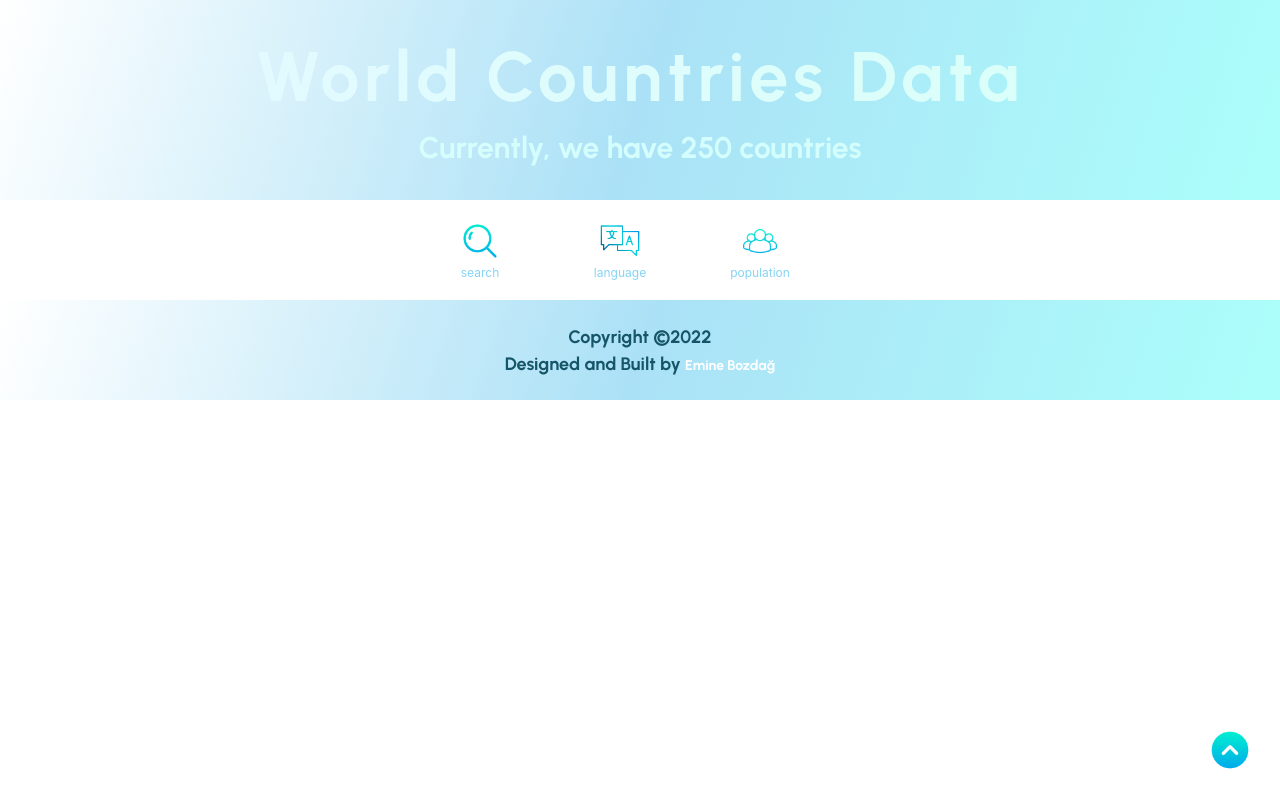
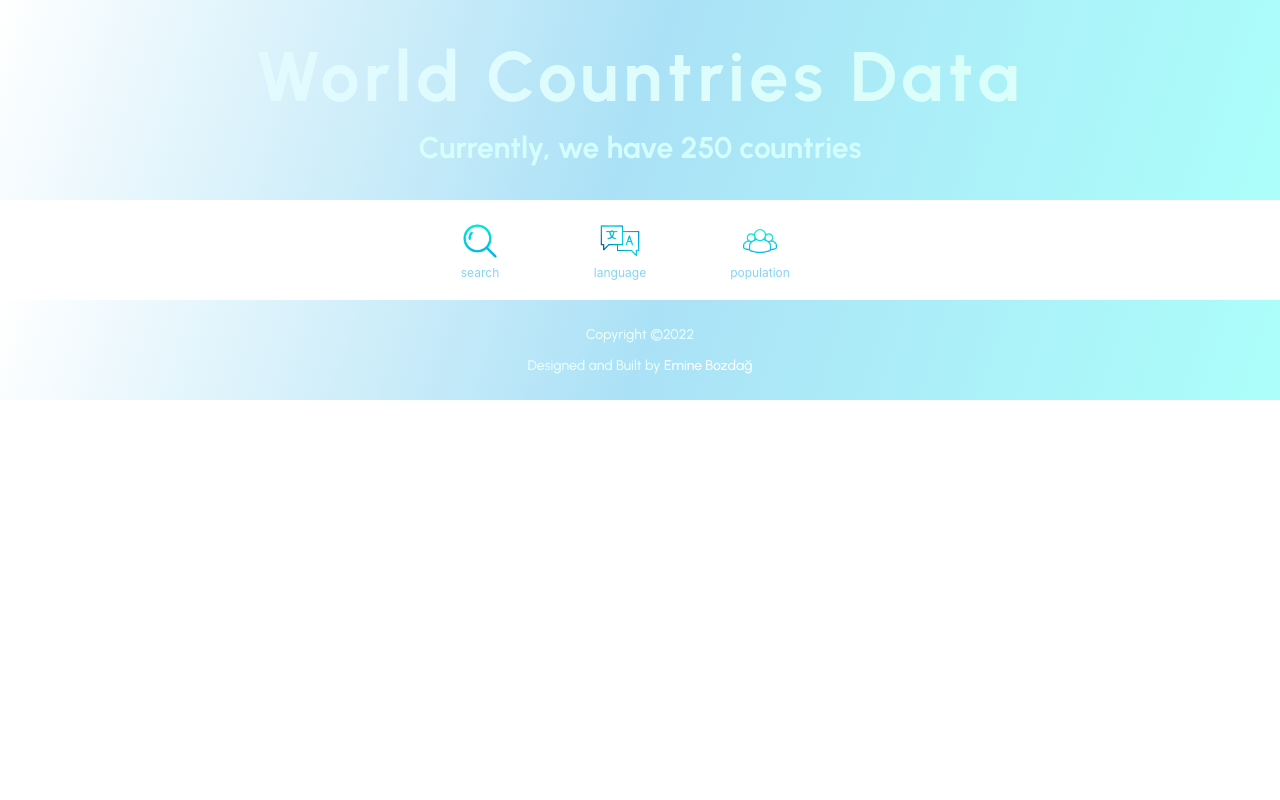
Before and after one commit to eminebozdag/world-countries, a React (Create React App) app: page / in a window 1280 px wide. Built offline with nearby package versions, Linux system fonts and the light colour scheme.

Commit message:
implemented scroll button

```diff
--- a/src/App.css
+++ b/src/App.css
@@ -1,3 +1,13 @@
 .App {
   text-align: center;
 }
+
+.scroll-button {
+  height: 40px;
+  width: 40px;
+  border-radius: 20px;
+  position: fixed;
+  bottom: 30px;
+  right: 30px;
+  z-index: 99;
+}
--- a/src/App.js
+++ b/src/App.js
@@ -1,14 +1,43 @@
+import React, { useEffect, useState } from "react";
+import upIcon from "../src/assets/icons/up-arrow.png";
 import "./App.css";
 import Body from "./components/body/body";
 import Footer from "./components/footer/footer";
 import Header from "./components/header/header";
 function App() {
+  const [showButton, setShowButton] = useState(false);
+  useEffect(() => {
+    const handleScrollButtonVisibility = () => {
+      window.pageYOffset > 300 ? setShowButton(true) : setShowButton(false);
+    };
+
+    window.addEventListener("scroll", handleScrollButtonVisibility);
+
+    return () => {
+      window.removeEventListener("scroll", handleScrollButtonVisibility);
+    };
+  }, []);
+
+  const handleScrollToTop = () => {
+    window.scrollTo({
+      top: 0,
+      behavior: "smooth",
+    });
+  };
   return (
     <div className="App">
       <Header />
-
       <Body />
       <Footer />
+      {showButton && (
+        <input
+          type="image"
+          className="scroll-button"
+          src={upIcon}
+          alt="scroll"
+          onClick={handleScrollToTop}
+        />
+      )}
     </div>
   );
 }
--- a/src/components/footer/footer.css
+++ b/src/components/footer/footer.css
@@ -18,7 +18,8 @@
   width: 100%;
 }
 
-.footer-text {
+.footer-text,
+p {
   font-family: "Urbanist", sans-serif;
   color: rgb(233, 255, 251);
   font-size: 14px;
@@ -28,13 +29,3 @@ span {
   color: rgb(255, 255, 255);
   font-size: 14px;
 }
-
-.scroll-button {
-  height: 40px;
-  width: 40px;
-  border-radius: 20px;
-  position: fixed;
-  bottom: 30px;
-  right: 30px;
-  z-index: 99;
-}
--- a/src/components/footer/footer.jsx
+++ b/src/components/footer/footer.jsx
@@ -1,6 +1,6 @@
 import React from "react";
-import upIcon from "../../assets/icons/up-arrow.png";
 import "./footer.css";
+
 const Footer = () => {
   return (
     <div className="footer-container">
@@ -10,13 +10,6 @@ const Footer = () => {
           Designed and Built by <span>Emine Bozdağ</span>
         </p>
       </div>
-      <input
-        type="image"
-        src={upIcon}
-        alt="scroll"
-        className="scroll-button"
-        onClick={() => console.log("hello")}
-      />
     </div>
   );
 };
--- a/src/pages/countries/country/country.css
+++ b/src/pages/countries/country/country.css
@@ -51,7 +51,7 @@ h2 {
   font-size: 18px;
 }
 
-p {
+.info-p {
   font-family: "Urbanist", sans-serif;
   color: rgb(22, 85, 104);
   margin: 5px;
--- a/src/pages/countries/country/country.jsx
+++ b/src/pages/countries/country/country.jsx
@@ -18,19 +18,19 @@ const Country = (props) => {
       </div>
       <div className="country-info">
         <h2>{name}</h2>
-        <p>
+        <p className="info-p">
           Capital: <span className="info-span">{capital}</span>
         </p>
-        <p>
+        <p className="info-p">
           Language: <span className="info-span">{formattedLanguages}</span>
         </p>
-        <p>
+        <p className="info-p">
           Population:{" "}
           <span className="info-span">
             {population.toString().replace(/\B(?=(\d{3})+(?!\d))/g, ",")}
           </span>
         </p>
-        <p>
+        <p className="info-p">
           Currency: <span className="info-span">{formattedCurrencies}</span>
         </p>
       </div>
```
